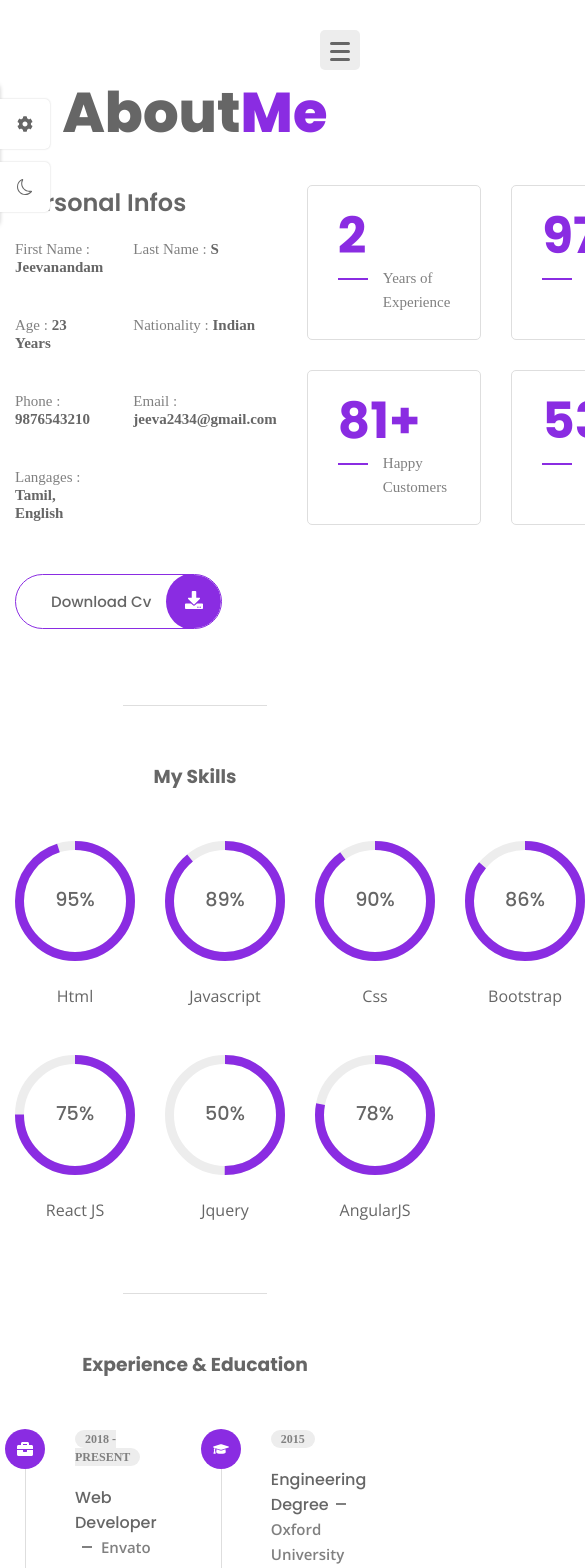
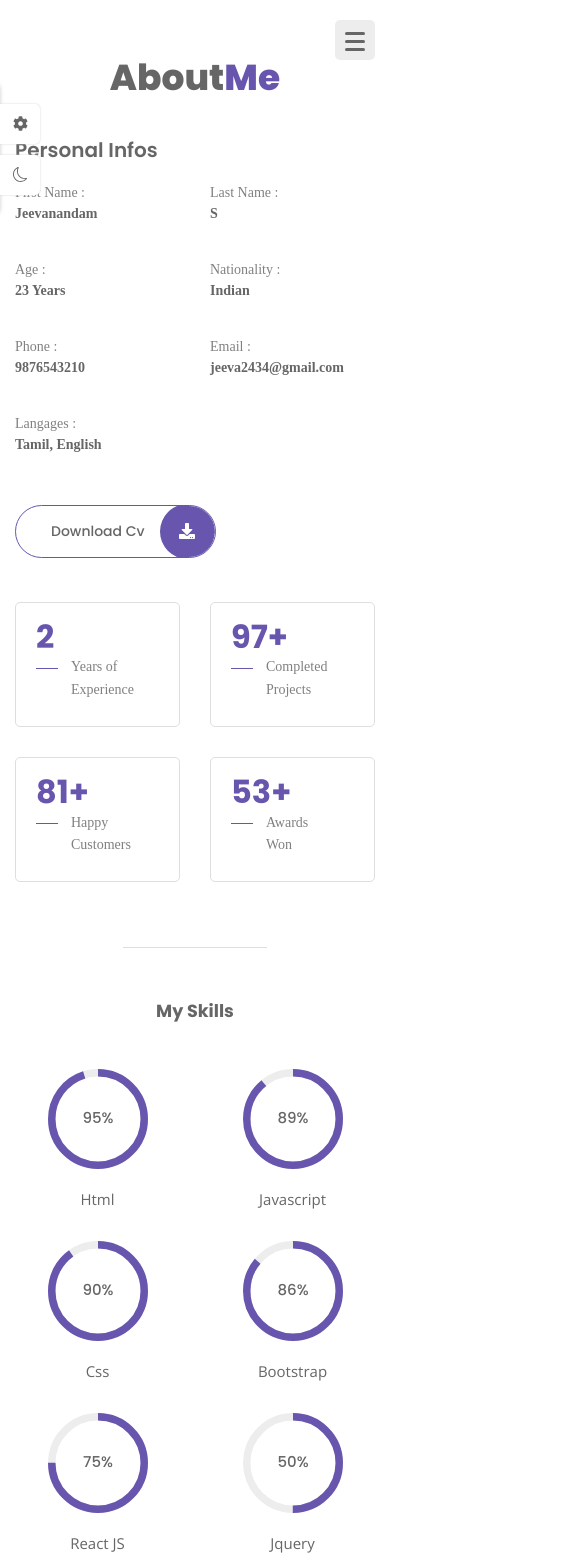
Before and after one commit to Jeeva2434/personal-portfolio-react, a React (Vite) app: page /about in a window 390 px wide. Shown: the top 1568 px of the page, 585 px wide, since content can reach past the window. Built offline with nearby package versions, Linux system fonts and the light colour scheme.

Commit message:
portfolio layout final

```diff
--- a/src/App.css
+++ b/src/App.css
@@ -35,7 +35,31 @@
     --weight-700:700;
     --weight-800:800;
 }
-    /* Base */
+
+.dark-theme{
+    --title-color: hsl(0,0%,100%);
+    --text-color: hsl(0,0%,80%);
+    --body-color:hsl(0,0%,7%);
+    --container-color:hsl(0,1%,17%);
+    --border-color:hsl(0,0%,15%);
+}
+
+/* REsponsive typography */
+@media screen and (max-width:1200px){
+    :root{
+        --big-font-size:36px;
+        --h1-font-size:32px;
+        --h2-font-size:24px;
+        --h3-font-size:20px;
+        --larger-font-size:16px;
+        --normal-font-size:15px;
+        --small-font-size:14px;
+        --smaller-font-size:13px;
+        --tiny-font-size:11px;
+    }
+}
+
+/* Base */
 *{
     margin: 0;
     padding: 0;
@@ -87,7 +111,6 @@ img{
 /* reusable css */
 
 .container{
-    /* background-color: var(--first-color); */
     max-width: 1140px;
     margin-inline: auto;
     padding-inline: 15px;
--- a/src/components/ThemeItem.jsx
+++ b/src/components/ThemeItem.jsx
@@ -1,14 +1,15 @@
 import PropTypes from "prop-types";
 
-const ThemeItem = ({color,img}) => {
+const ThemeItem = ({color,img,changeColor}) => {
   return (
-    <img src={img} alt="" className="theme__img"/>
+    <img src={img} alt="" className="theme__img" onClick={()=>changeColor(color)}/>
   )
 }
 
 ThemeItem.propTypes = {
     color: PropTypes.string,
-    img: PropTypes.string
+    img: PropTypes.string,
+    changeColor : PropTypes.func
 }
 
 
--- a/src/components/Themes.jsx
+++ b/src/components/Themes.jsx
@@ -3,10 +3,52 @@ import ThemeItem from './ThemeItem';
 import {FaCog} from 'react-icons/fa';
 import {BsSun,BsMoon} from 'react-icons/bs';
 import './themes.css';
-import { useState } from 'react';
+import { useEffect, useState } from 'react';
+
+
+const getStorageColor = () => {
+    let color = 'hsl(252,35%,51%)';
+    if(localStorage.getItem('color')){
+        color = localStorage.getItem('color');
+    }
+    return color;
+}
+
+const getStorageTheme = () => {
+    let theme = 'light-theme';
+    if(localStorage.getItem('theme')){
+        theme = localStorage.getItem('theme');
+    }
+    return theme;
+}
+
 
 const Themes = () => {
   const[showSwitcher,setShowSwitcher] = useState(false);
+  const[color,setColor] = useState(getStorageColor());
+  const [theme,setTheme] = useState(getStorageTheme());
+
+  const changeColor = (color) =>{
+    setColor(color);
+  }
+
+  const toggleTheme = () => {
+     if(theme === 'light-theme'){
+        setTheme('dark-theme');
+     }else{
+        setTheme('light-theme');
+     }
+  }
+
+  useEffect(()=>{
+    document.documentElement.style.setProperty('--first-color',color);
+    localStorage.setItem('color',color);
+  },[color]);
+
+  useEffect(()=>{
+    document.documentElement.className = theme;
+    localStorage.setItem('theme',theme);
+  },[theme]);
 
   return (
     <div className={ `${showSwitcher? 'show-switcher' : ''} style__switcher `} >
@@ -15,14 +57,14 @@ const Themes = () => {
             <FaCog/>
         </div>
 
-        <div className="theme__toggler">
-            <BsMoon/>
+        <div className="theme__toggler" onClick={()=>toggleTheme()}>
+            {theme === 'light-theme' ? <BsMoon/> : <BsSun/> }
         </div>
 
         <h3 className='style__switcher-title'>Style Switcher</h3>
         <div className='style__switcher-items'>
             {themes.map((theme,index)=>{
-                return <ThemeItem key={index} {...theme} />
+                return <ThemeItem key={index} {...theme} changeColor={changeColor}/>
             })}
         </div>
 
--- a/src/components/navbar.css
+++ b/src/components/navbar.css
@@ -6,6 +6,7 @@
     width: 100%;
     padding: 60px 30px;
     transition: all 0.5s cubic-bezier(0.2, 0.5, 1, 0.4);
+    z-index: 100;
 }
 
 .show-menu{
@@ -45,6 +46,7 @@
     background-color: var(--container-color);
     padding: 12px 10px;
     cursor: pointer;
+    z-index: 100;
 }
 
 .nav__toggle span{
@@ -79,11 +81,11 @@
 
     .nav{
         position: fixed;
-        /* background-color: var(--first-color); */
         inset-block: 0;
         right: 30px;
         display: flex;
         align-items: center;
+        z-index: 100;
     }
 
     .nav__item{
@@ -98,6 +100,10 @@
         height: 50px;
         border-radius: 50%;
         position: relative;
+    }
+
+    .dark-theme .nav__link{
+        border-color: hsl(0,0%,20%);
     }
 
     .nav__icon{
--- a/src/index.css
+++ b/src/index.css
@@ -0,0 +1,283 @@
+@media screen and (max-width:1400px){
+    .container{
+        max-width: calc(100% - 180px);
+    }
+}
+
+@media screen and (max-width:1200px){
+    .grid{
+        grid: 20px;
+    }
+
+    .home__data{
+        padding-right: 40px;
+    }
+
+    .home__title{
+        font-size: var(--big-font-size);
+    }
+
+    .home__description{
+        font-size: var(--small-font-size);
+    }
+
+    .stats__title{
+        padding-left: 35px;
+    }
+
+    .stats__title::before{
+      width: 22px;
+    }
+
+    .skills__container{
+        row-gap: 32px;
+    }
+
+    .progress__circle{
+        width: 100px;
+        height: 100px;
+    }
+
+    .skills__title{
+        margin-top: 20px;
+    }
+
+    .resume__icon{
+        width: 36px;
+        height: 36px;
+        line-height: 38px;
+    }
+
+    .resume__item{
+        padding-left: 55px;
+    }
+
+    .portfolio__modal-content{
+        max-width: 600px;
+    }
+
+    .modal__close{
+        width: 40px;
+        height: 40px;
+    }
+
+    .form__input-group{
+        grid-template-columns: repeat(2,1fr);
+    }
+
+    .form__input-group .form__input-div:last-child{
+        grid-column: 1/-1;
+    }
+
+    .form__input-div{
+        margin-bottom: 24px;
+    }
+
+}
+
+@media screen and (max-width:1024px){
+    .container{
+        max-width: 720px;
+    }
+
+    .home{
+        padding: 20px;
+        grid-template-columns: 5fr 7fr;
+    }
+
+    .home__data{
+        padding-right: 0;
+    }
+
+    .section{
+        padding-block: 50px;
+    }
+
+    .section__title{
+        margin-bottom: 40px;
+    }
+
+    .about__container,
+    .resume__container,
+    .contact__container{
+        grid-template-columns: 1fr;
+    }
+
+    .about__container{
+        row-gap: 40px;
+    }
+
+    .subtitle__center{
+        margin-bottom: 45px;
+    }
+
+    .skills__container{
+        grid-template-columns: repeat(3,1fr);
+    }
+
+    .resume__container{
+        row-gap: 45px;
+    }
+
+    .resume__item:not(:last-child){
+        margin-bottom: 45px;
+    }
+
+    .separator{
+        margin: 65px auto 50px;
+    }
+
+    .portfolio__container{
+        grid-template-columns: repeat(2,1fr);
+    }
+
+    .contact__container{
+        row-gap: 48px;
+    }
+}
+
+@media screen and (max-width:768px){
+    .home{
+        grid-template-columns: 1fr;
+        justify-items: center;
+        row-gap: 10px;
+    }
+
+    .color__block{
+        display: none;
+    }
+
+    .home__img{
+        width: 270px;
+        height: 270px;
+        border-radius: 50%;
+        margin-top: auto;
+    }
+
+    .home__content{
+        max-width: 500px;
+        text-align: center;
+        margin-bottom: auto;
+    }
+
+    .home__title{
+        padding-left: 0;
+    }
+
+    .home__title::before{
+        all: unset;
+    }
+
+    .home__title span{
+        display: block;
+    }
+
+    .container{
+        max-width: 540px;
+    }
+
+    .portfolio__modal-content{
+        padding: 25px 20px;
+    }
+
+    .modal__close{
+        top: -9%;
+        right: 0;
+    }
+}
+
+@media screen and (max-width:576px){
+    .nav__toggle{
+        top: 20px;
+        right: 15px;
+    }
+
+    .nav__link{
+        column-gap: 20px;
+    }
+
+    .nav__icon,
+    .nav__name{
+        font-size: var(--h3-font-size);
+    }
+
+    .skills__container{
+        grid-template-columns: repeat(2,1fr);
+    }
+
+    .portfolio__container{
+        grid-template-columns: 1fr;
+    }
+
+    .modal__list{
+        grid-template-columns: 1fr;
+    }
+
+    .modal__img{
+        height: 300px;
+    }
+
+    .form__input-group{
+        grid-template-columns: 1fr;
+    }
+
+    .theme__img{
+        width: 25px;
+    }
+
+    .style__switcher-toggler,
+    .theme__toggler{
+       width: 40px;
+       height: 40px;
+    }
+
+    .style__switcher-toggler{
+        top: 15%;
+    }
+
+    .theme__toggler{
+        bottom: 15%;
+    }
+
+    .style__switcher-close{
+        top: 5%;
+    }
+}
+
+@media screen and (max-width:450px){
+  .home__img{
+    display: none;
+  }
+
+  .home__content{
+    margin-block: auto;
+    text-align: left;
+  }
+
+  .home__title{
+    font-size: var(--h1-font-size);
+  }
+
+  .home__description{
+    text-align: justify;
+  }
+
+  .info__title{
+    display: block;
+    margin-bottom: 4px;
+  }
+
+  .stats__box{
+    padding: 15px 15px 25px 20px;
+  }
+}
+
+@media screen and (max-width:350px){
+   .home__title span{
+        display: inline;
+   }
+
+   .stats{
+    grid-template-columns: 1fr;
+   }
+}
```
